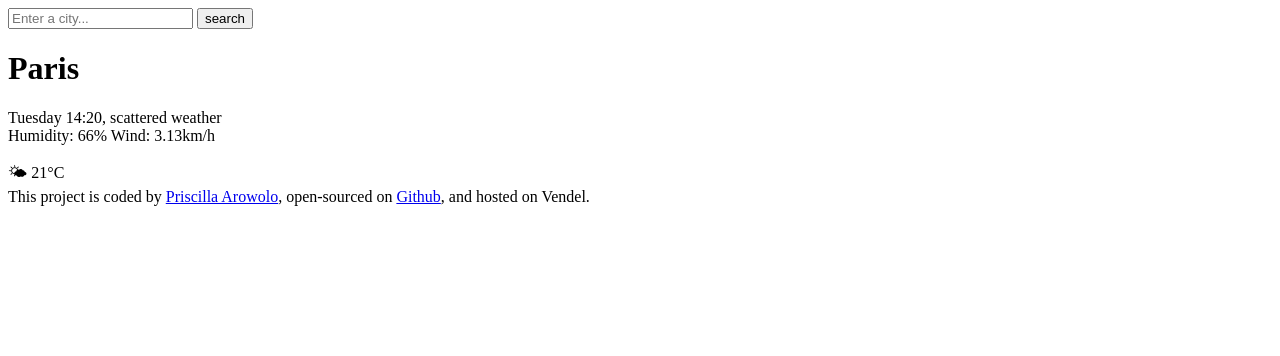
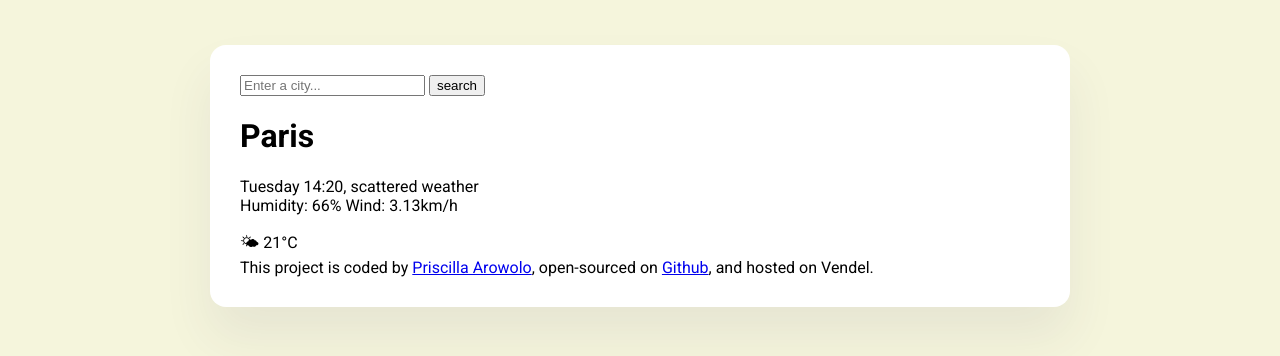
Before and after one commit to Prisca-svg/my-current-weather-app, a plain HTML site: page index.html in a window 1280 px wide. Drawn offline with Linux system fonts and the light colour scheme.

Commit message:
Styled the main section and added a Google font to the HTML

```diff
--- a/index.html
+++ b/index.html
@@ -4,8 +4,13 @@
     <meta charset="UTF-8" />
     <meta name="viewport" content="width=device-width, initial-scale=1.0" />
     <title>current-weather-app</title>
+    <link rel="preconnect" href="https://fonts.googleapis.com">
+<link rel="preconnect" href="https://fonts.gstatic.com" crossorigin>
+<link href="https://fonts.googleapis.com/css2?family=Roboto:ital,wght@0,100;0,300;0,400;0,500;0,700;0,900;1,100;1,300;1,400;1,500;1,700;1,900&display=swap" rel="stylesheet">
+<link rel="stylesheet" href="style.css">
   </head>
   <body>
+    <div class="weather-app">
     <header>
       <form>
       <input type="text" placeholder="Enter a city..." required/>
@@ -32,8 +37,9 @@
         target="
       _blank"
         >Github</a
-      >, and hosted on Vendel.
+      >, and hosted on <a href="#"></a>Vendel.
     </footer>
+  </div>
     <script src="index.js"></script>
   </body>
 </html>
--- /dev/null
+++ b/style.css
@@ -0,0 +1,12 @@
+body {
+   font-family: "Roboto", sans-serif;
+   background-color:beige
+}
+.weather-app {
+background-color: white;
+padding: 30px;
+margin: 45px auto;
+max-width: 800px;
+box-shadow: 0 30px 50px rgba(65, 50, 100, 0.08);
+border-radius: 16px;
+}
```
